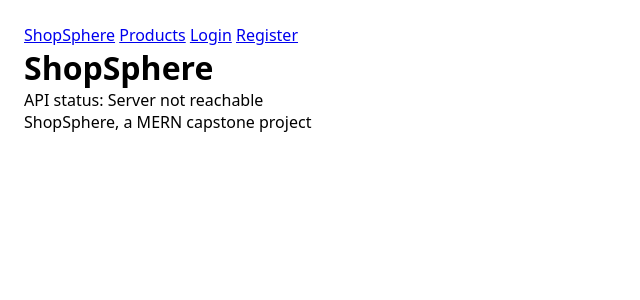
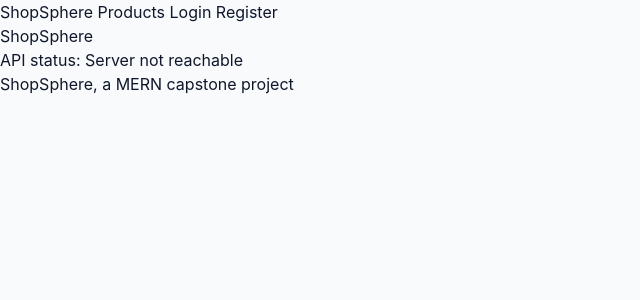
Before and after one commit to Pankaj2004s/fs-01-shopsphere, a React (Vite) app in the folder client/: page / in a window 1280 px wide. Shown: the top 300 px of the page, without its empty margins (0-640 px from the left). Built offline with nearby package versions, Linux system fonts and the light colour scheme; no server answers.

Commit message:
feat: import tailwind and add brand theme tokens

```diff
--- a/client/src/index.css
+++ b/client/src/index.css
@@ -1,10 +1,15 @@
-* {
-  box-sizing: border-box;
-  margin: 0;
-  padding: 0;
+@import "tailwindcss";
+
+@theme {
+  --color-brand-50: #eef2ff;
+  --color-brand-100: #e0e7ff;
+  --color-brand-500: #6366f1;
+  --color-brand-600: #4f46e5;
+  --color-brand-700: #4338ca;
 }
 
-body {
-  font-family: system-ui, sans-serif;
-  padding: 24px;
+@layer base {
+  body {
+    @apply bg-slate-50 text-slate-900 antialiased;
+  }
 }
```
